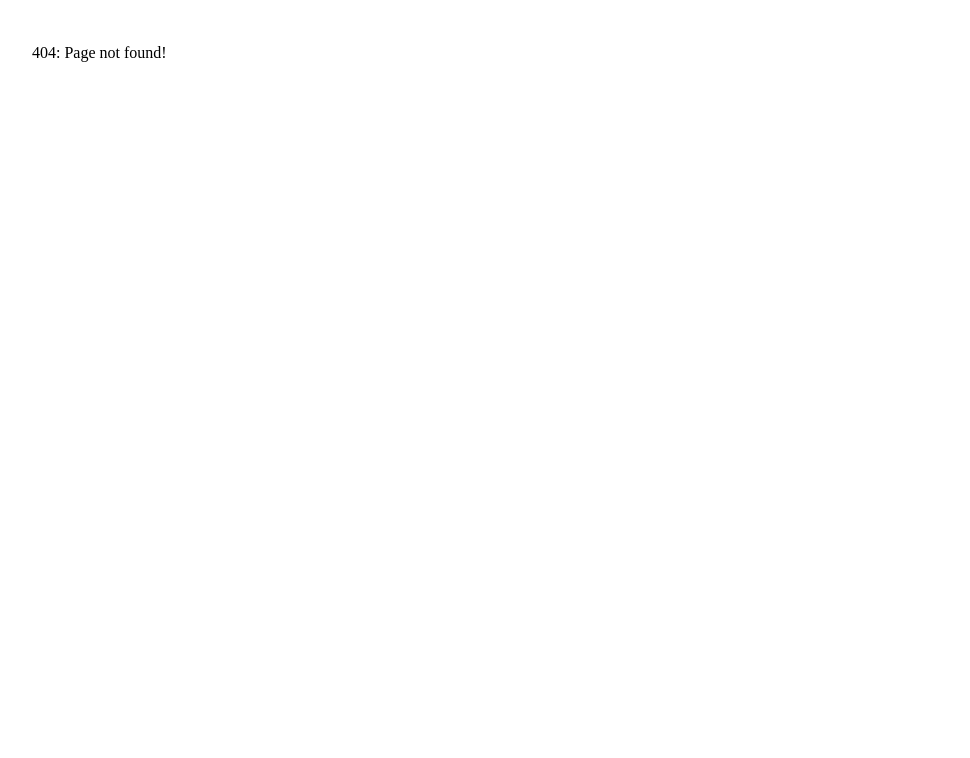
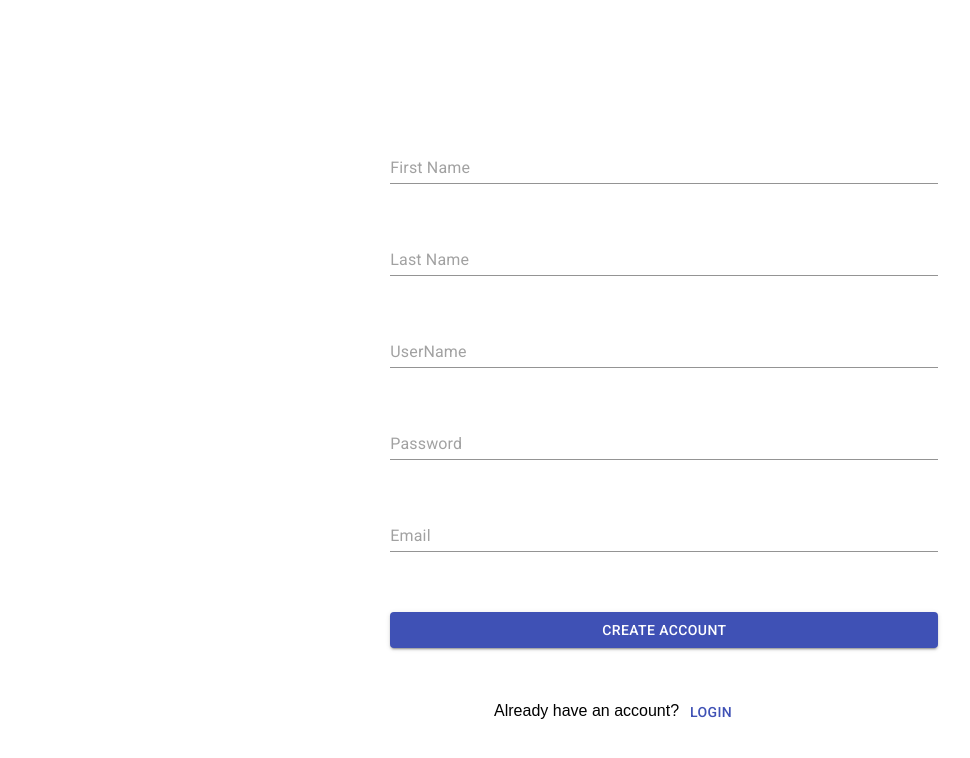
Before and after one commit to epowelldev/p03-outdoor-activity-app, a React (Create React App) app in the folder client/: page /Signup in a window 1280 px wide. Before the commit this address had no page. Shown: the top 758 px of the page, without its empty margins (0-970 px from the left). Built offline with nearby package versions, Linux system fonts and the light colour scheme; the HTML template or start-up script is replaced by a standard one.

Commit message:
signup page style update

```diff
--- a/client/src/App.js
+++ b/client/src/App.js
@@ -18,6 +18,7 @@ function App() {
           <Route exact path="/" component={Home} />
           <Route exact path="/CreateEvent" component={CreateEvent} />
           <Route exact path="/Login" component={Login} />
+          <Route exact path="/Signup" component={Signup} />
           <Route component={NotFound} />
         </Switch>
       </Container>
--- a/client/src/components/Login.js
+++ b/client/src/components/Login.js
@@ -8,12 +8,19 @@ const useStyles=makeStyles({
     flexDirection:"column",
     width:"40%",
     marginLeft:"27%",
-    marginTop:"27%"
+    marginTop:"27%",
+
   },
   inputStyles:{
     margin:"30px"
+  },
+  altBtn:{
+    fontFamily:"Sans-serif",
+    marginLeft:"22%"
   }
 });
+
+
 function Login(){
   const classes = useStyles();
 return(
@@ -26,6 +33,7 @@ return(
     <Button variant="contained" className={classes.inputStyles} color="primary">
         Login
     </Button>
+    <p className={classes.altBtn}>Don't have an account?<Button href="/signup" color="primary">Signup</Button></p>
 
   </Box>
 
--- a/client/src/components/Signup.js
+++ b/client/src/components/Signup.js
@@ -1,34 +1,52 @@
 import {Button, Input, Box} from '@material-ui/core';
+import { makeStyles } from '@material-ui/core/styles';
+
+
+const useStyles=makeStyles({
+    formStyles:{
+      display:"flex",
+      flexDirection:"column",
+      width:"50%",
+      marginLeft:"27%",
+      marginTop:"10%",
+
+    },
+    inputStyles:{
+      margin:"30px"
+    },
+    altBtn:{
+        fontFamily:"Sans-serif",
+        marginLeft:"22%"
+      }
+  });
+
 
 function Signup(){
+    const classes = useStyles();
     return(
-        <Box mx="auto">
+
         <form >
+        <Box className={classes.formStyles}>
 
-            <Box mx="auto">
-        <Input placeholder="First Name" inputProps={{ 'aria-label': 'description' }} />
-            </Box>
-            <Box mx="auto">
-        <Input placeholder="Last Name" inputProps={{ 'aria-label': 'description' }} />
-        </Box>
-        <Box mx="auto">
-        <Input placeholder="UserName" inputProps={{ 'aria-label': 'description' }} />
-        </Box>
-        <Box mx="auto">
-        <Input placeholder="Password" inputProps={{ 'aria-label': 'description' }} />
-        </Box>
-        <Box mx="auto">
-        <Input placeholder="Email" inputProps={{ 'aria-label': 'description' }} />
-        </Box>
-        <Box mx="auto">
-        <Button variant="contained" color="primary">
+        <Input placeholder="First Name" className={classes.inputStyles}inputProps={{ 'aria-label': 'description' }} />
+
+
+        <Input placeholder="Last Name" className={classes.inputStyles} inputProps={{ 'aria-label': 'description' }} />
+
+        <Input placeholder="UserName" className={classes.inputStyles} inputProps={{ 'aria-label': 'description' }} />
+
+        <Input placeholder="Password" className={classes.inputStyles} inputProps={{ 'aria-label': 'description' }} />
+
+        <Input placeholder="Email" className={classes.inputStyles} inputProps={{ 'aria-label': 'description' }} />
+
+        <Button variant="contained" className={classes.inputStyles} color="primary">
             Create Account
         </Button>
+       <p className={classes.altBtn} >Already have an account?<Button href="/login" color="primary">Login</Button></p>
         </Box>
+      </form>
 
-      </form>
-      </Box>
     );
     }
-    // className={classes.root} noValidate autoComplete="off"
+
     export default Signup;
```
